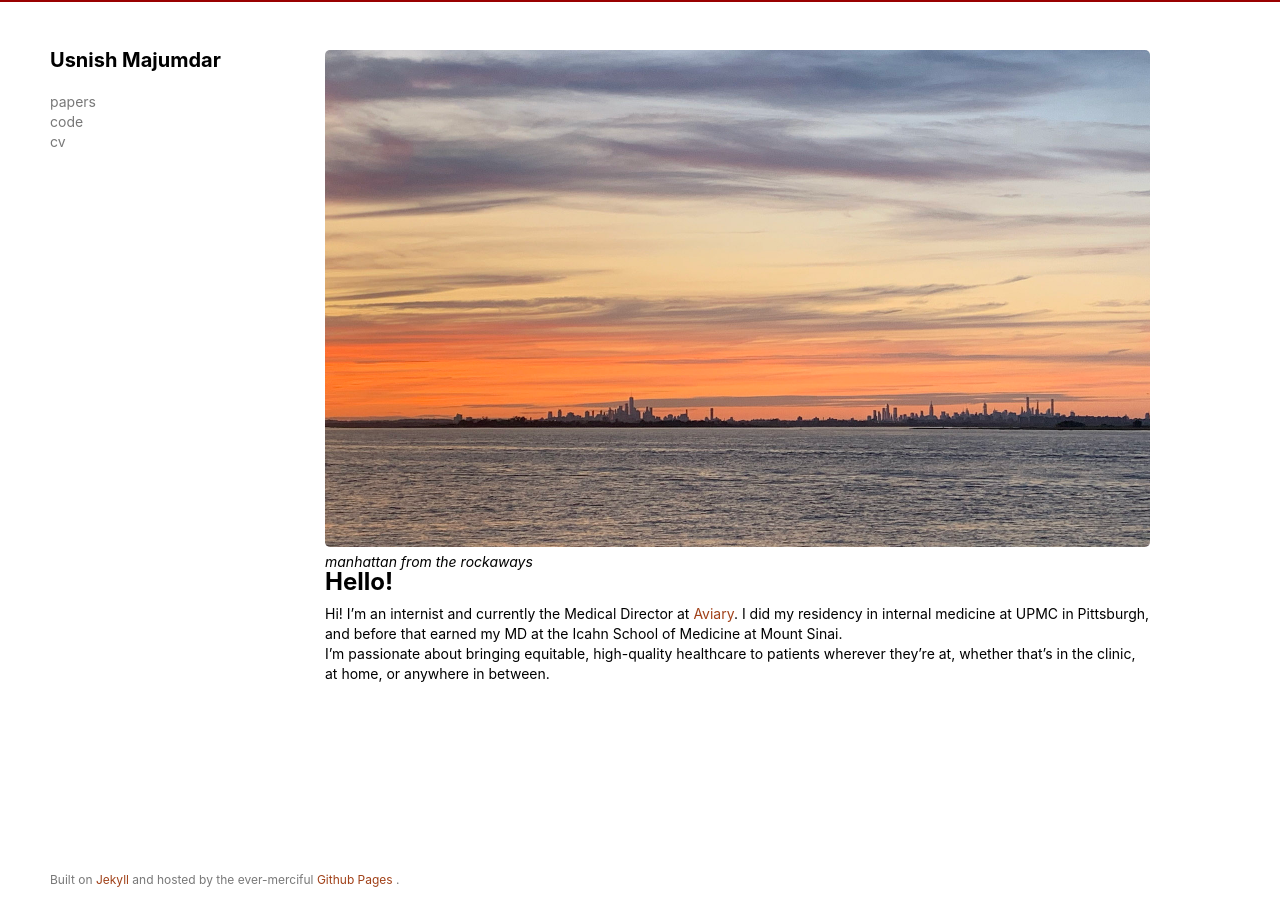
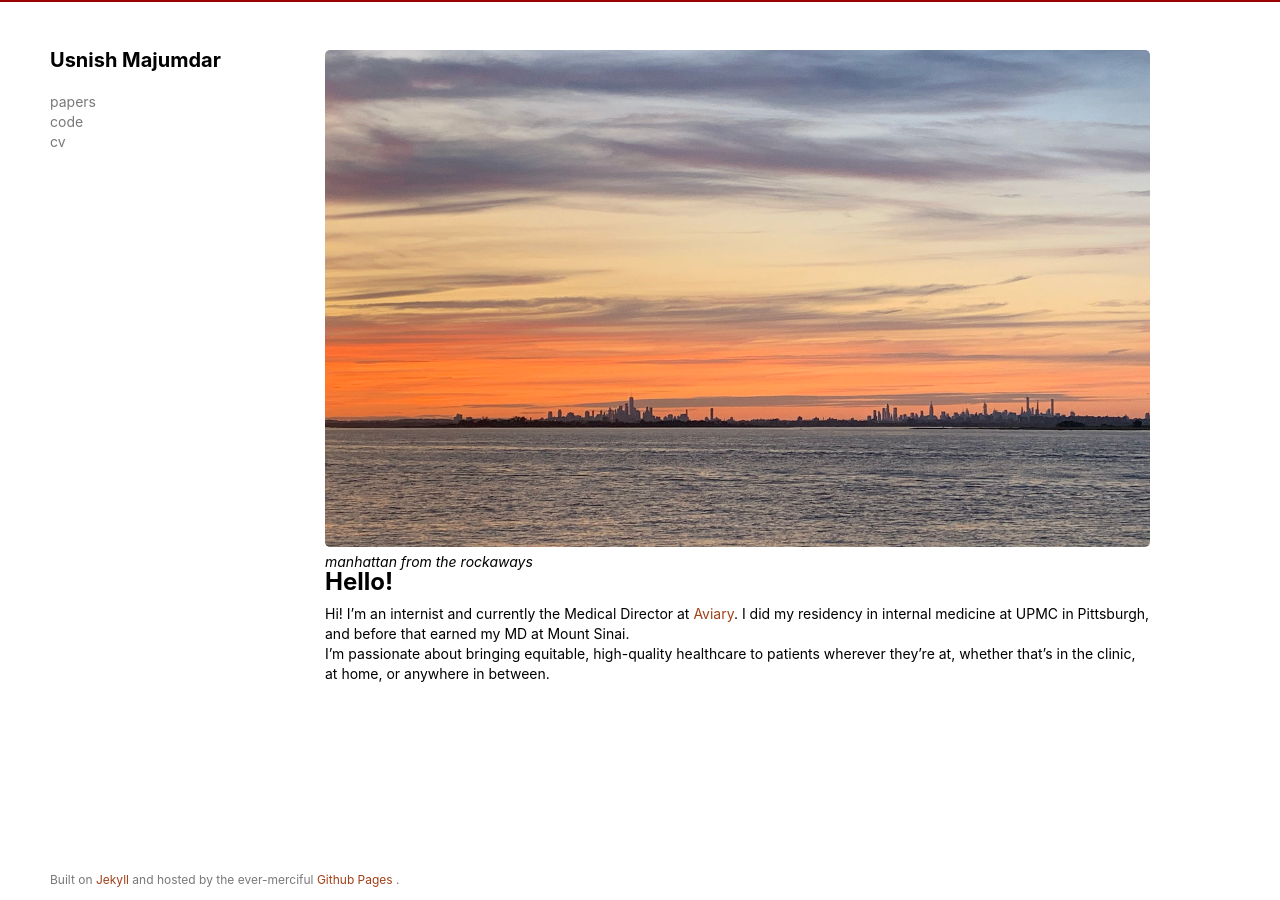
Before and after one commit to usnish/usnish.github.io, a Jekyll site: the page built from index.md, in a window 1280 px wide. Built offline with Jekyll 4.4.1, drawn with Linux system fonts in a browser that asks for light colours; nearby versions of some CDN libraries.

Commit message:
Refer to medical school as Mount Sinai
Co-Authored-By: Claude Opus 5.5 <noreply@anthropic.com>
Claude-Session: https://claude.ai/code/session_01QNrrw8PBqGXZ4cmkWCDGvW

```diff
--- a/index.md
+++ b/index.md
@@ -9,6 +9,6 @@ title: Usnish Majumdar
 
 # Hello!
 
-Hi! I'm an internist and currently the Medical Director at [Aviary](https://aviaryhealth.com). I did my residency in internal medicine at UPMC in Pittsburgh, and before that earned my MD at the Icahn School of Medicine at Mount Sinai.
+Hi! I'm an internist and currently the Medical Director at [Aviary](https://aviaryhealth.com). I did my residency in internal medicine at UPMC in Pittsburgh, and before that earned my MD at Mount Sinai.
 
 I'm passionate about bringing equitable, high-quality healthcare to patients wherever they're at, whether that's in the clinic, at home, or anywhere in between.
```
